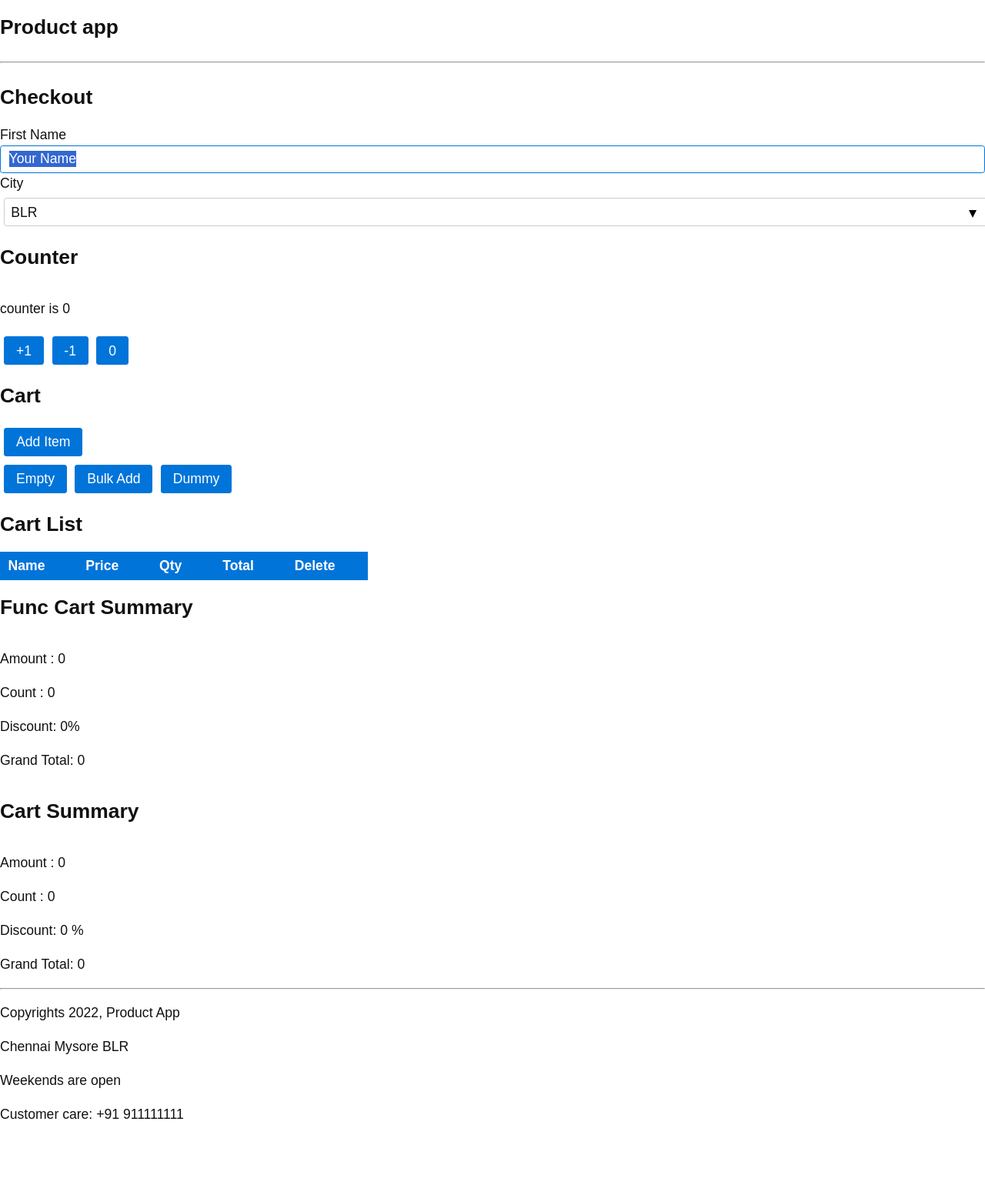
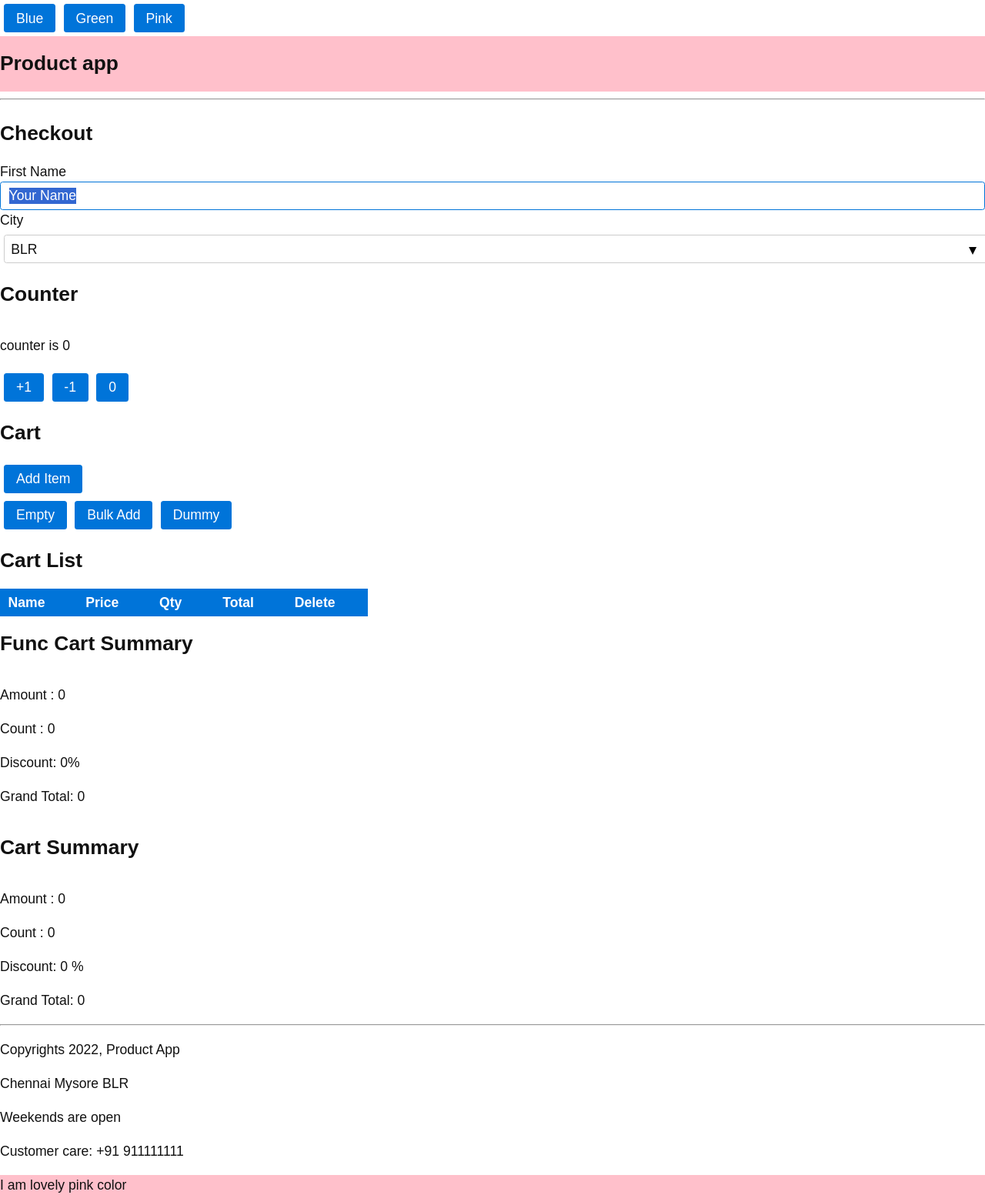
Before and after one commit to nodesense/siemens-react-may-2022, a React (Create React App) app: page / in a window 1280 px wide. Shown: the whole page at 77% size. Before the commit the page ends 1462 px from the top, so only its background shows below. Built offline with nearby package versions, Linux system fonts and the light colour scheme.

Commit message:
use context, context

```diff
--- a/src/app/App.js
+++ b/src/app/App.js
@@ -8,6 +8,7 @@ import Footer from './components/Footer';
 import Cart from './cart/components/Cart';
 import Counter from './components/Counter';
 import Checkout from './cart/components/Checkout';
+import ThemeContext from './contexts/ThemeContext';
 
 
 
@@ -15,6 +16,21 @@ class App extends React.Component {
     constructor(props) {
         super(props)
         console.log('App created')
+        this.state = {
+            theme: 'pink'
+        }
+    }
+
+    pinkTheme = () => {
+        this.setState({theme: 'pink'})
+    }
+
+    greenTheme = () => {
+        this.setState({theme: 'lightgreen'})
+    }
+
+    blueTheme = () => {
+        this.setState({theme: 'lightblue'})
     }
 
     // keyword
@@ -29,6 +45,11 @@ class App extends React.Component {
         console.log("App render")
         return (
             <div>
+                <button onClick={this.blueTheme}>Blue</button>
+                <button onClick={this.greenTheme}>Green</button>
+                <button onClick={this.pinkTheme}>Pink</button>
+                {/* any ThemeConsumer inside provide will receive pink value */}
+                <ThemeContext.Provider value={this.state.theme}>
                 {/* comment in jsx */}
                 {/* app is parent, header and footer are children */}
                 {/* pass data  from parent to child usign props */}
@@ -52,6 +73,7 @@ class App extends React.Component {
                     */}
                     <p>Customer care: +91 911111111</p>
                 </Footer>
+                </ThemeContext.Provider>
             </div>
         )
     }
--- a/src/app/components/Footer.js
+++ b/src/app/components/Footer.js
@@ -1,5 +1,6 @@
 import React from 'react';
 import PropTypes from 'prop-types';
+import ThemeContext from '../contexts/ThemeContext';
 
 // props is contract between parent and child component
 // add few constraints to validate props
@@ -25,6 +26,15 @@ const Footer = ( { year, title, stores, weekend, children } ) => {
 
             {/* children coming from parent content area */}
             {children}
+
+            <ThemeContext.Consumer>
+                { value => (
+                    <div style= { {background: value} }>
+                        I am lovely {value} color
+                    </div>
+                )}
+            </ThemeContext.Consumer>
+
         </div>
     )
 }
--- a/src/app/components/Header.js
+++ b/src/app/components/Header.js
@@ -1,4 +1,5 @@
-import React from 'react'; // needed if we use jsx in code
+import React, {useContext} from 'react'; // needed if we use jsx in code
+import ThemeContext from '../contexts/ThemeContext';
 
 // es5 style functional component
 
@@ -7,9 +8,10 @@ function Header(props) {
     // destructring in ES6
     const {title} = props
     // const title = props.title
+    const theme = useContext(ThemeContext)
     return (
         <div>
-            <h2>{title}</h2>
+            <h2 style={ {background: theme} }>{title}</h2>
             <hr />
         </div>
     )
--- /dev/null
+++ b/src/app/contexts/ThemeContext.js
@@ -0,0 +1,6 @@
+import React, {createContext} from 'react';
+
+// blue is default value used when no theme provider found
+const ThemeContext = createContext('blue')
+
+export default ThemeContext;
```
